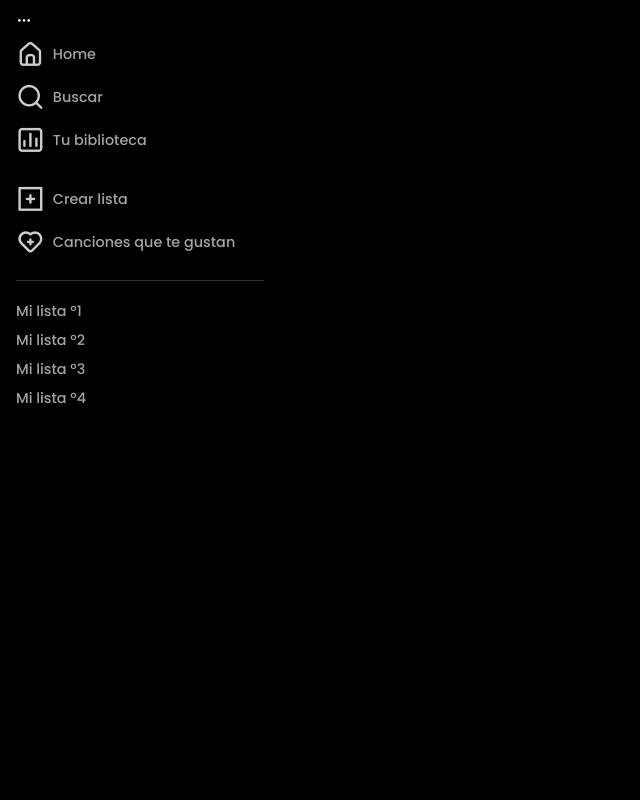
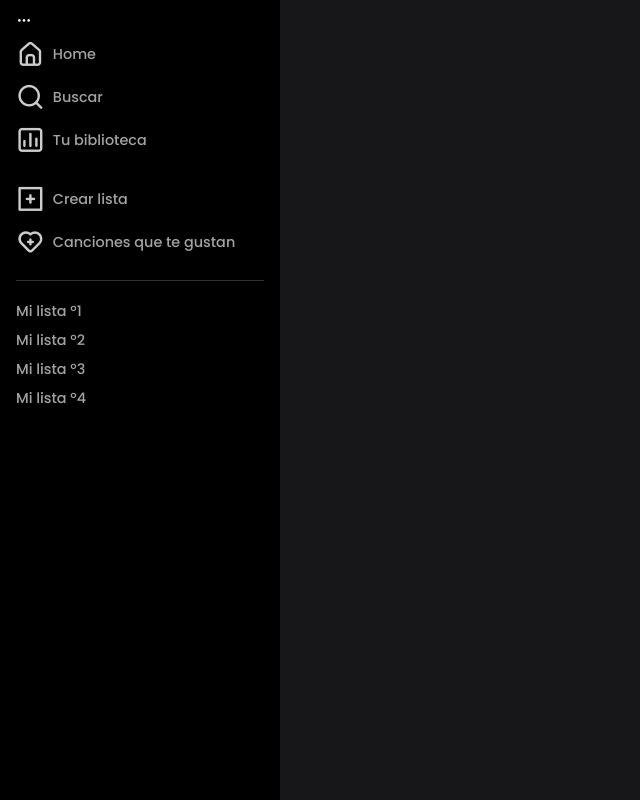
Before and after one commit to MoiZuleta98/angular_spotify, an Angular app: page / in a window 1280 px wide. Shown: the whole page, without its empty margins (0-640 px from the left). Built offline with nearby package versions, Linux system fonts and the light colour scheme.

Commit message:
Agregamos estilo al homePage

```diff
--- a/src/app/modules/home/pages/home-page/home-page.component.css
+++ b/src/app/modules/home/pages/home-page/home-page.component.css
@@ -0,0 +1,6 @@
+.home-wrapper {
+    margin: 0 0 0 17.5rem;
+    background: rgb(23, 23, 26);
+    background: linear-gradient(90deg, rgba(23, 23, 26, 1) 44%, rgba(24, 24, 24, 1) 100%);
+    min-height: 100vh;
+}
--- a/src/app/modules/home/pages/home-page/home-page.component.html
+++ b/src/app/modules/home/pages/home-page/home-page.component.html
@@ -1,2 +1,4 @@
 <app-side-bar></app-side-bar>
-<router-outlet></router-outlet>
+<div class="home-wrapper">
+    <router-outlet></router-outlet>
+</div>
```
